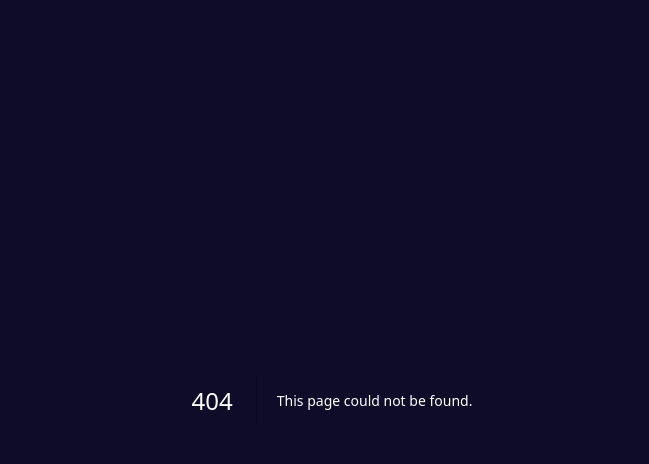
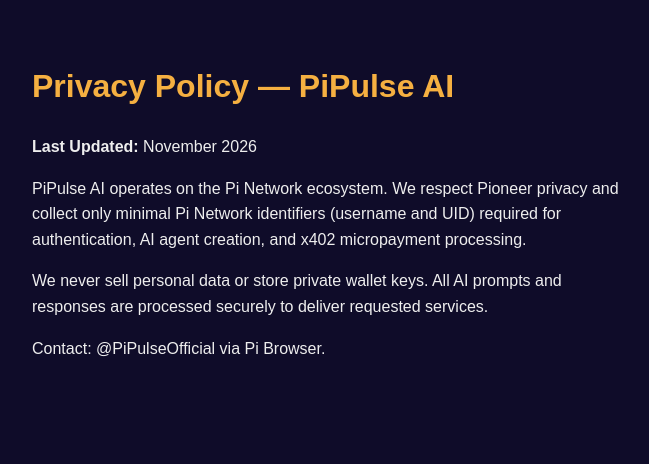
Before and after one commit to Orhanexcellency/pipulse-ai, a Next.js app: page /privacy in a window 1280 px wide. Before the commit this address had no page. Shown: the top 464 px of the page, without its empty margins (308-957 px from the left). Built offline with nearby package versions, Linux system fonts and the light colour scheme.

Commit message:
Add Privacy Policy page component

```diff
--- /dev/null
+++ b/app/privacy/page.js
@@ -0,0 +1,11 @@
+export default function Privacy() {
+  return (
+    <div style={{ maxWidth: 600, margin: '20px auto', padding: 20, color: '#eee', lineHeight: 1.6 }}>
+      <h1 style={{ color: '#f5b041' }}>Privacy Policy — PiPulse AI</h1>
+      <p><b>Last Updated:</b> November 2026</p>
+      <p>PiPulse AI operates on the Pi Network ecosystem. We respect Pioneer privacy and collect only minimal Pi Network identifiers (username and UID) required for authentication, AI agent creation, and x402 micropayment processing.</p>
+      <p>We never sell personal data or store private wallet keys. All AI prompts and responses are processed securely to deliver requested services.</p>
+      <p>Contact: @PiPulseOfficial via Pi Browser.</p>
+    </div>
+  );
+}
```
